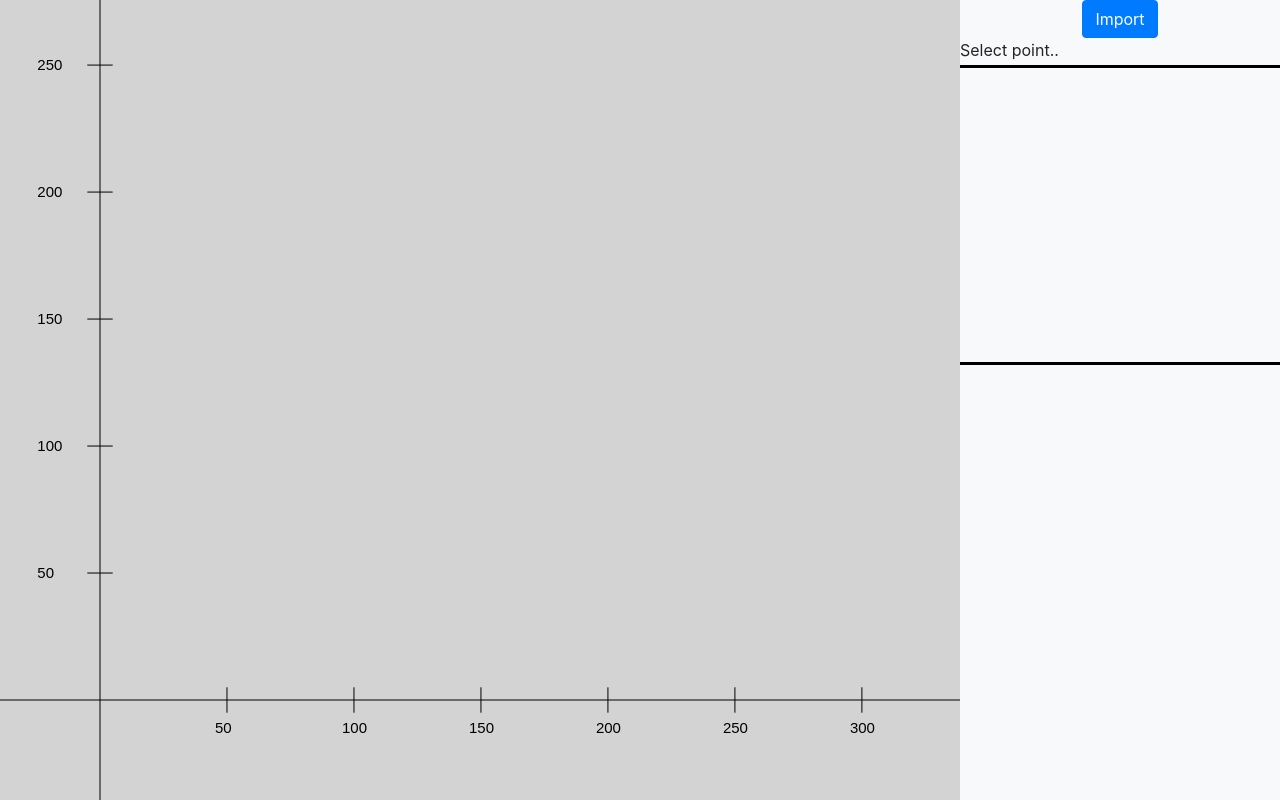
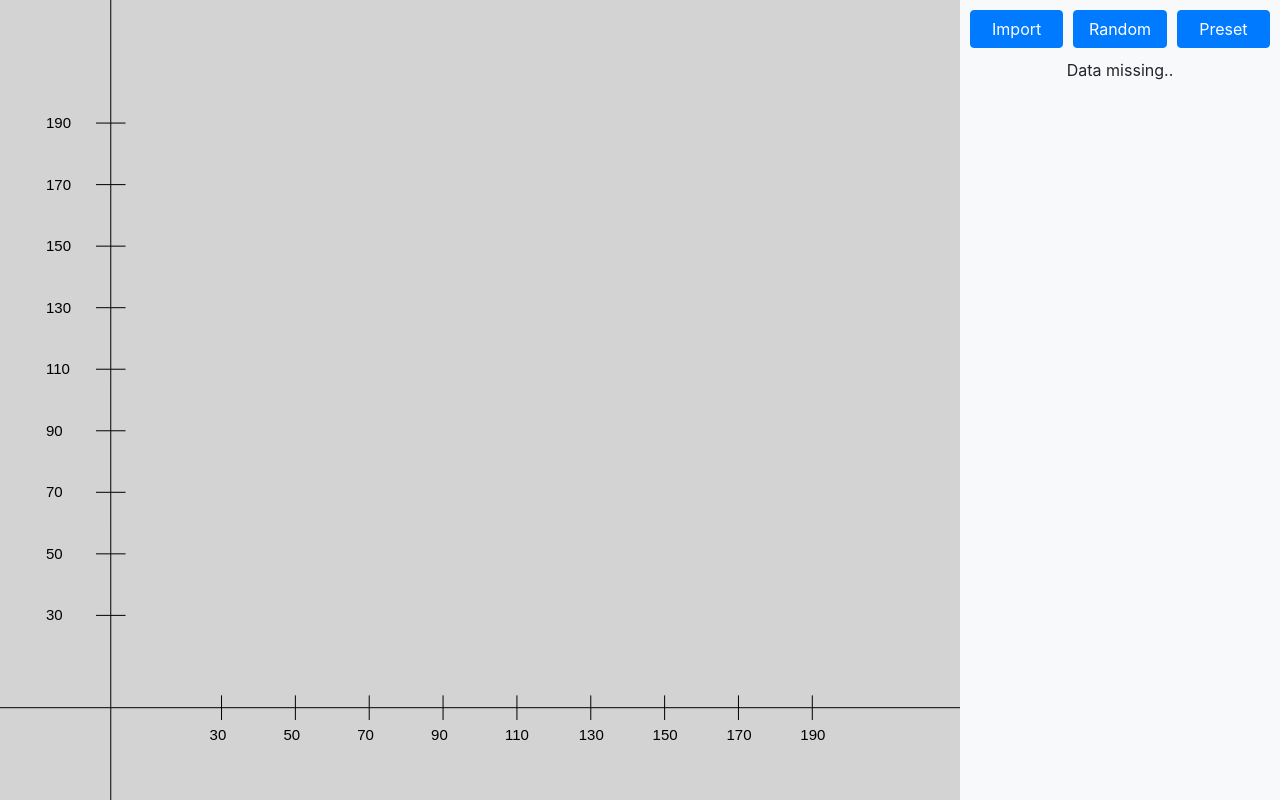
Before and after one commit to ingimars/shortest-path, a React app: page / in a window 1280 px wide. Built offline with nearby package versions, Linux system fonts and the light colour scheme.

Commit message:
random and preset points. better rendering of graph

```diff
--- a/css/style.css
+++ b/css/style.css
@@ -8,6 +8,10 @@
   position: fixed;
   left: -100000px;
   top:  -100000px;
+}
+
+.buttonPadding {
+  padding: 5px !important;
 }
 
 .canvasParent {
--- a/js/app/gui/canvas.js
+++ b/js/app/gui/canvas.js
@@ -107,86 +107,105 @@ export default class Canvas extends Component {
     this.setState({mousePos: this.hoveringPoint(evt.pageX, evt.pageY)});
   }
 
-  getBoundaries() {
+  getBoundaries(points) {
+    if (!points.length)
+      points = [{x: 0, y: 200}, {x: 200, y: 0}];
+
     let boundaries = {
           canvas: {
             offsetHeight: this.canvasRef.current.offsetHeight,
             offsetTop: this.canvasRef.current.offsetTop
           },
-      x: {min: 0, max: 300, size: 400, border: 100, planeRatio: 1},
-      y: {min: 0, max: 300, size: 400, border: 100, planeRatio: 1},
-      ratio: this.state.height / 315.0
-    };
-    if (!this.props.points.length)
-      return boundaries;
-
-    let reduceFn = (field, fn) => this.props.points.reduce(fn(field), null),
+          x: {min: 0, max: 0, size: 0, offset: 0},
+          y: {min: 0, max: 0, size: 0, offset: 0},
+          ratio: {x: 1.0, y: 1.0},
+          ax: {x: 0, y: 0}
+        },
+        reduceFn = (field, fn) => points.reduce(fn(field), null),
         maxFn = (field) => (acc, p) => acc === null || p[field] > acc ? p[field] : acc,
         minFn = (field) => (acc, p) => acc === null || p[field] < acc ? p[field] : acc;
 
     boundaries.x.min = reduceFn('x', minFn);
     boundaries.x.max = reduceFn('x', maxFn);
     boundaries.x.size = boundaries.x.max - boundaries.x.min;
-    boundaries.x.border = Math.round(.10 * boundaries.x.size);
+    let borderX = Math.min(Math.round(.15 * boundaries.x.size), 100.0);
+    boundaries.x.size += (2.0 * borderX);
+    boundaries.x.min -= borderX;
+    boundaries.x.max += borderX;
+    boundaries.x.offset = boundaries.x.min < 0 ? Math.abs(boundaries.x.min) : 0;
 
     boundaries.y.min = reduceFn('y', minFn);
     boundaries.y.max = reduceFn('y', maxFn);
     boundaries.y.size = boundaries.y.max - boundaries.y.min;
-    boundaries.y.border = Math.round(.10 * boundaries.y.size);
+    let borderY = Math.min(Math.round(.15 * boundaries.y.size), 100.0);
+    boundaries.y.size += (2.0 * borderY);
+    boundaries.y.min -= borderY;
+    boundaries.y.max += borderY;
+    boundaries.y.offset = boundaries.y.min < 0 ? Math.abs(boundaries.y.min) : 0;
 
-    boundaries.x.planeRatio = boundaries.x.size < boundaries.y.size ? boundaries.y.size / boundaries.x.size : 1.0;
-    boundaries.y.planeRatio = boundaries.y.size < boundaries.x.size ? boundaries.x.size / boundaries.y.size : 1.0;
+    let axFun = (val) => Math.round(val / 1000) * 1000;
+    boundaries.ax = {
+      x: axFun(boundaries.x.min < 0 ? 0 : boundaries.x.min),
+      y: axFun(boundaries.y.min < 0 ? 0 : boundaries.y.min)
+    }
 
-    boundaries.ratio = Math.max(
-      (boundaries.x.size + (.5 * boundaries.x.border)) / this.state.width,
-      (boundaries.y.size + (.5 * boundaries.y.border)) / this.state.height
-    )
+    boundaries.ratio = {x: this.state.width / boundaries.x.size, y: this.state.height / boundaries.y.size};
 
     return boundaries;
   }
 
   setupBoundaries() {
-    let b = this.getBoundaries();
+    let b = this.getBoundaries(this.props.points);
 
     this.scaleForCanvas = (point) => {
-      point.xScaled = ((point.x * b.ratio) + b.x.border) * b.x.planeRatio;
-      let yScaled = ((point.y * b.ratio) + b.y.border) * b.y.planeRatio;
-      point.yScaled = b.canvas.offsetHeight - yScaled + b.canvas.offsetTop
+      point.xScaled = ((point.x + b.x.offset) * b.ratio.x);
+      let yScaled = ((point.y + b.y.offset) * b.ratio.y);
+      point.yScaled = b.canvas.offsetHeight - yScaled + b.canvas.offsetTop;
       return point;
     };
 
     let markerRangeFun = (min, size) => {
         let markerCount = 12,
-          roundFun = val => Math.round(val / 10.0) * 10,
+            ratio = (size > 999 ? 100.0 : 10.0),
+            roundFun = val => Math.round(val / ratio) * ratio,
             markerSize = roundFun(size / markerCount),
             minVal = roundFun(min),
             arr = [];
         for (let i = 0; i < markerCount; i++) {
           let val = minVal + (i * markerSize);
-        if (val !== 0)
+          if (val > 10)
             arr[i] = val;
         }
         return arr;
+      },
+      axRangeSize = Math.round(.015 * Math.max(b.x.size, b.y.size)),
+      axRange = {
+        xFrom: b.x.min + b.x.offset - axRangeSize,
+        xTo: b.x.min + b.x.offset + axRangeSize,
+        xSize: b.x.size + b.x.offset,
+        yFrom: b.y.min + b.y.offset - axRangeSize,
+        yTo: b.y.min + b.y.offset + axRangeSize,
+        ySize: b.y.size + b.y.offset
       };
     this.axes = {
       x: {
-        start: this.scaleForCanvas({x: b.x.min, y: b.y.min - b.y.border}),
-        end: this.scaleForCanvas({x: b.x.min, y: b.y.max + b.y.border}),
-        markers: markerRangeFun(b.x.min - b.x.border, b.x.size + (2 * b.x.border)).map(x => {
+        start: this.scaleForCanvas({x: b.ax.x, y: b.y.min}),
+        end: this.scaleForCanvas({x: b.ax.x, y: b.y.max}),
+        markers: markerRangeFun(b.x.min, axRange.xSize).map(x => {
           return {
-            from: this.scaleForCanvas({x: x, y: b.y.min - 5}),
-            to: this.scaleForCanvas({x: x, y: b.y.min + 5}),
+            from: this.scaleForCanvas({x: x, y: axRange.yFrom}),
+            to: this.scaleForCanvas({x: x, y: axRange.yTo}),
             text: x
           }
         })
       },
       y: {
-        start: this.scaleForCanvas({x: b.x.min - b.x.border, y: b.y.min}),
-        end: this.scaleForCanvas({x: b.x.max + b.x.border, y: b.y.min}),
-        markers: markerRangeFun(b.y.min - b.y.border, b.y.size + (2 * b.y.border)).map(y => {
+        start: this.scaleForCanvas({x: b.x.min, y: b.ax.y}),
+        end: this.scaleForCanvas({x: b.x.max, y: b.ax.y}),
+        markers: markerRangeFun(b.y.min, axRange.ySize).map(y => {
           return {
-            from: this.scaleForCanvas({x: b.x.min - 5, y: y}),
-            to: this.scaleForCanvas({x: b.x.min + 5, y: y}),
+            from: this.scaleForCanvas({x: axRange.xFrom, y: y}),
+            to: this.scaleForCanvas({x: axRange.xTo, y: y}),
             text: y
           }
         })
--- a/js/app/gui/importer.js
+++ b/js/app/gui/importer.js
@@ -1,4 +1,6 @@
 import React, { Component } from "react";
+import PresetData from "../logic/preset_data";
+import Utils from "../logic/utils";
 
 export default class Importer extends Component {
 
@@ -32,11 +34,34 @@ export default class Importer extends Component {
     this.uploadRef.current.click();
   }
 
+  clickPresetData() {
+    this.props.setPointsCallback(PresetData.get());
+  }
+
+  clickRandomData() {
+    let pointCount = parseInt(Utils.randomRange(20, 50)),
+        arr = new Array(pointCount),
+        genrFun = () => parseFloat(Utils.randomRange(-1000, 1000).toFixed(2));
+    for (let i = 0; i < pointCount; i++)
+      arr[i] = {x: genrFun(), y: genrFun()};
+    this.props.setPointsCallback(arr);
+  }
+
   render() {
     return (
-      <div className="text-center">
-        <input type="file" className="hiddenFileInput" ref={this.uploadRef} onChange={this.handleImportData.bind(this)} />
-        <button type="button" className="btn btn-primary" onClick={this.clickImportData.bind(this)}>Import</button>
+      <div className="container-fluid">
+        <div className="row buttonPadding">
+          <div className="col-sm text-center buttonPadding">
+            <input type="file" className="hiddenFileInput" ref={this.uploadRef} onChange={this.handleImportData.bind(this)} />
+            <button type="button" className="btn btn-block btn-primary" onClick={this.clickImportData.bind(this)}>Import</button>
+          </div>
+          <div className="col-sm text-center buttonPadding">
+            <button type="button" className="btn btn-block btn-primary" onClick={this.clickRandomData.bind(this)}>Random</button>
+          </div>
+          <div className="col-sm text-center buttonPadding">
+            <button type="button" className="btn btn-block btn-primary" onClick={this.clickPresetData.bind(this)}>Preset</button>
+          </div>
+        </div>
       </div>
     );
   }
--- a/js/app/gui/main.js
+++ b/js/app/gui/main.js
@@ -10,7 +10,11 @@ export default class Main extends Component {
   constructor() {
     super();
     this.nearestNeighbour = new NearestNeighbour();
-    this.state = {points: [], selectedPoint: null, startPoint: false}
+    this.state = {
+      points: [],
+      selectedPoint: null,
+      startPoint: false
+    }
   }
 
   findNearestNeighbour() {
@@ -20,7 +24,27 @@ export default class Main extends Component {
   }
 
   setPointsCallback(points) {
+    console.log('set points', points);
     this.setState({points: points, startPoint: false});
+  }
+
+  renderActionMenu() {
+    if (!this.state.points.length)
+        return (
+            <div className="text-center">
+                Data missing..
+            </div>
+        );
+
+    return (
+      <div>
+          <Menu findNearestNeighbour={this.findNearestNeighbour.bind(this)}
+                selectedPoint={this.state.selectedPoint} />
+          <PointList points={this.state.points}
+                      selectedPoint={this.state.selectedPoint}
+                      setSelectedPoint={p => this.setState({selectedPoint: p})} />
+      </div>
+    );
   }
 
   render() {
@@ -35,12 +59,7 @@ export default class Main extends Component {
           </div>
           <div className="col-3 bg-light padding-0">
             <Importer setPointsCallback={points => this.setPointsCallback(points)} />
-            <Menu findNearestNeighbour={this.findNearestNeighbour.bind(this)}
-                  selectedPoint={this.state.selectedPoint} />
-            <PointList points={this.state.points}
-                       selectedPoint={this.state.selectedPoint}
-                       setSelectedPoint={p => this.setState({selectedPoint: p})} />
-
+            {this.renderActionMenu()}
           </div>
         </div>
       </div>
--- /dev/null
+++ b/js/app/logic/preset_data.js
@@ -0,0 +1,56 @@
+export default class PresetData {
+
+    static get() {
+        return [
+            {x: 279.900000, y: 162.300000},
+            {x: 163.400000, y: 307.200000},
+            {x: 155.900000, y: 190.600000},
+            {x: 370.600000, y: 756.300000},
+            {x: 212.500000, y: 626.100000},
+            {x: 316.300000, y: 641.600000},
+            {x: 397.100000, y: 753.100000},
+            {x: 223.400000, y: 738.200000},
+            {x: 267.300000, y: 633.700000},
+            {x: 286.300000, y: 597.900000},
+            {x: 83.100000, y: 39.100000},
+            {x: 65.900000, y: 609.700000},
+            {x: 193.200000, y: 301.300000},
+            {x: 0.000000, y: 222.300000},
+            {x: 202.500000, y: 460.200000},
+            {x: 141.400000, y: 552.000000},
+            {x: 110.000000, y: 609.100000},
+            {x: 266.600000, y: 0.000000},
+            {x: 376.900000, y: 723.800000},
+            {x: 329.500000, y: 323.500000},
+            {x: 144.300000, y: 672.400000},
+            {x: 335.900000, y: 447.300000},
+            {x: 517.400000, y: 760.100000},
+            {x: 324.800000, y: 517.500000},
+            {x: 471.300000, y: 772.200000},
+            {x: 266.400000, y: 469.600000},
+            {x: 187.500000, y: 688.800000},
+            {x: 217.200000, y: 518.900000},
+            {x: 444.800000, y: 759.800000},
+            {x: 220.600000, y: 1.300000},
+            {x: 298.300000, y: 679.700000},
+            {x: 259.600000, y: 545.800000},
+            {x: 118.800000, y: 459.800000},
+            {x: 358.000000, y: 745.200000},
+            {x: 279.100000, y: 753.500000},
+            {x: 355.100000, y: 589.000000},
+            {x: 449.600000, y: 734.200000},
+            {x: 488.900000, y: 727.000000},
+            {x: 281.900000, y: 347.400000},
+            {x: 13.000000, y: 497.500000},
+            {x: 99.600000, y: 66.500000},
+            {x: 74.600000, y: 316.700000},
+            {x: 203.900000, y: 110.200000},
+            {x: 231.200000, y: 429.700000},
+            {x: 458.500000, y: 775.200000},
+            {x: 480.900000, y: 754.500000},
+            {x: 125.800000, y: 725.500000},
+            {x: 322.900000, y: 749.900000}
+        ];
+    }
+
+}
--- a/js/app/logic/utils.js
+++ b/js/app/logic/utils.js
@@ -4,4 +4,7 @@ export default class Utils {
     return Math.sqrt(Math.pow(p2.x - p1.x, 2) + Math.pow(p2.y - p1.y, 2));
   }
 
+  static randomRange(min, max) {
+    return Math.random() * (max - min) + min;
+  }
 }
```
Also changed, not shown: dataset.tsv (deleted, +0 -48 lines). Lines whose indentation alone changed are shown as unchanged.
